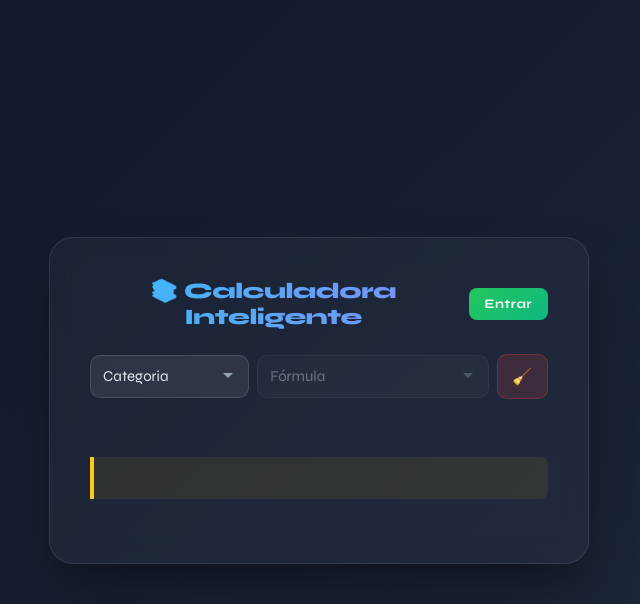
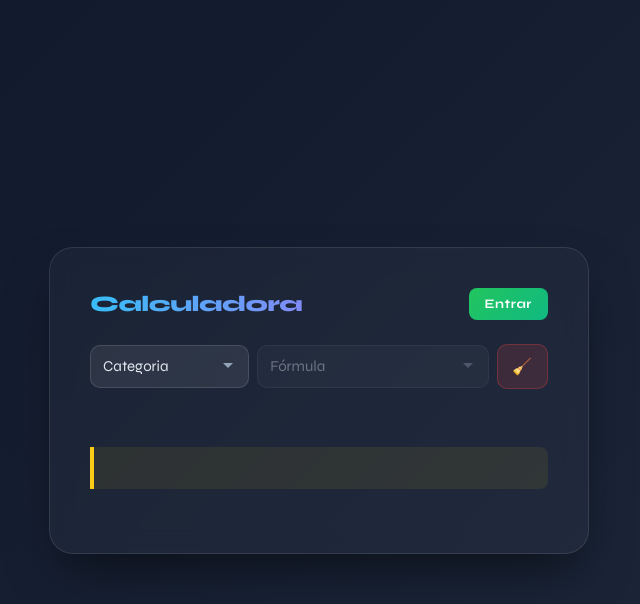
Before and after one commit to Andressis/Calculadora, a Flask app: page / in a window 1280 px wide. Shown: the top 604 px of the page, without its empty margins (321-961 px from the left). Run offline with Flask 3, Linux system fonts and the light colour scheme.

Commit message:
Update index.html

```diff
--- a/templates/index.html
+++ b/templates/index.html
@@ -4,7 +4,7 @@
     <meta charset="UTF-8">
     <meta name="viewport" content="width=device-width, initial-scale=1.0">
     <meta name="google-adsense-account" content="ca-pub-5366946523055708">
-    <title>Calculadora Inteligente Pro</title>
+    <title>Calculadora</title>
     <link rel="stylesheet" href="{{ url_for('static', filename='style.css') }}">
     <script src="https://cdn.jsdelivr.net/npm/mathjax@3/es5/tex-mml-chtml.js"></script>
     <script src="https://cdn.jsdelivr.net/npm/chart.js"></script>
@@ -52,7 +52,7 @@
 <div class="container">
 
     <div class="header">
-        <h1>📚 Calculadora Inteligente</h1>
+        <h1>Calculadora</h1>
         <div id="auth-area">
             <button class="btn-auth" onclick="abrirModal()">Entrar</button>
         </div>
```
